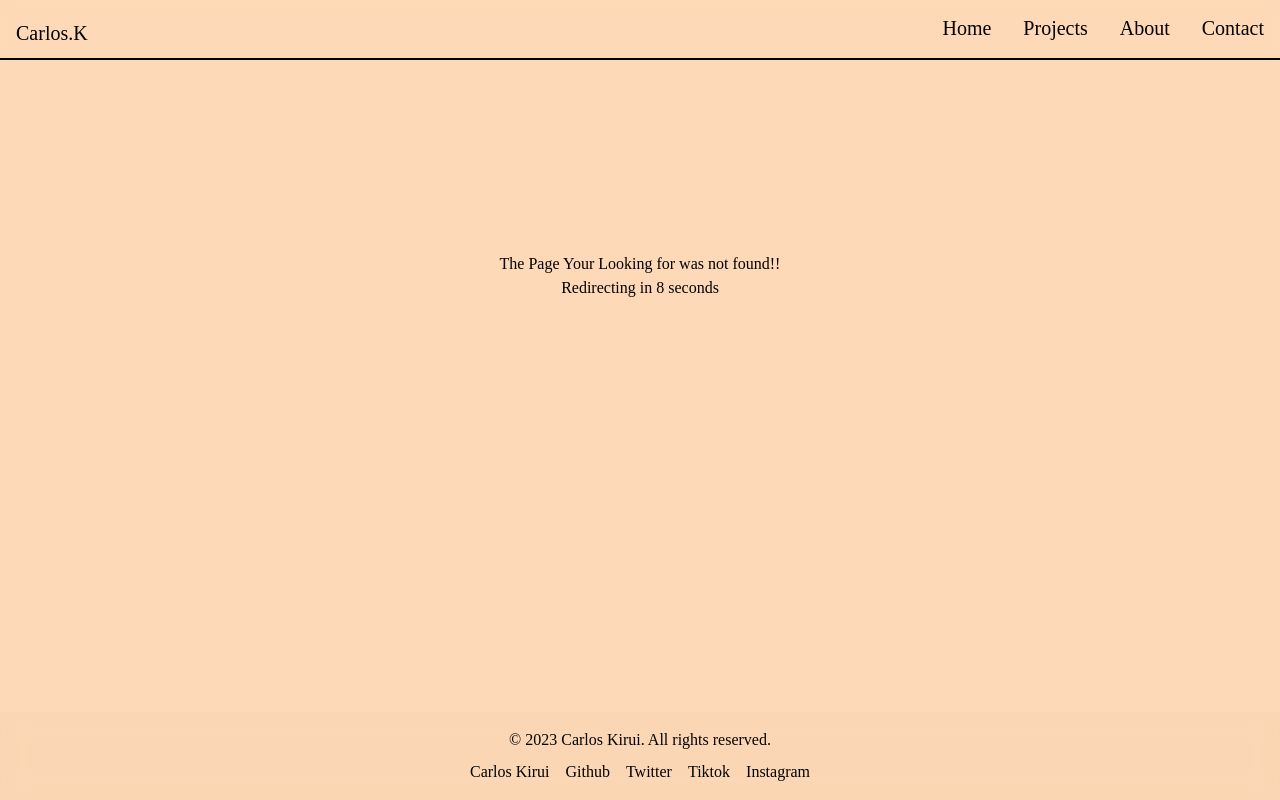
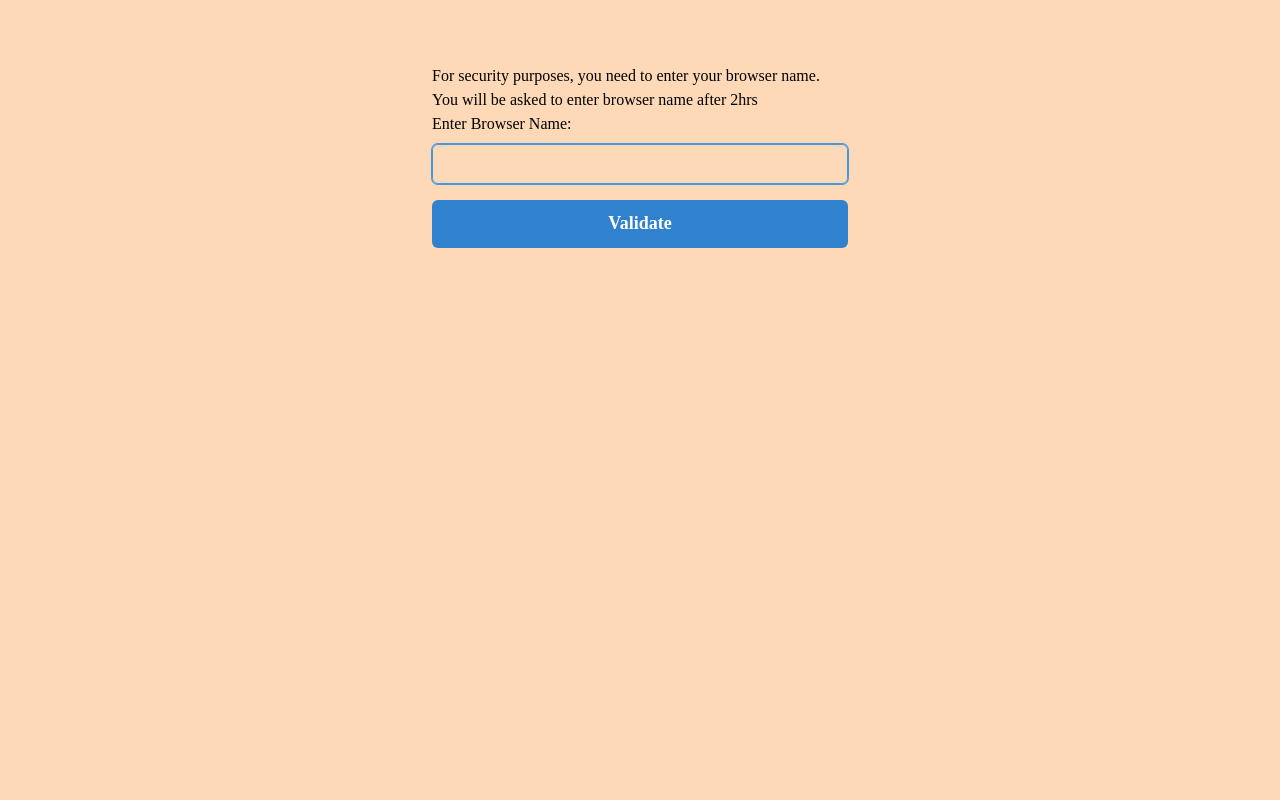
Before and after one commit to carloskim123/portfolio-site-old, a React (Vite) app: page /validate_page in a window 1280 px wide. Built offline with nearby package versions, Linux system fonts and the light colour scheme; a web font is replaced by a local one.

Commit message:
browserName requrired before accessing routes

```diff
--- /dev/null
+++ b/auth_handlers/ValidateForm.jsx
@@ -0,0 +1,84 @@
+import { useState, useEffect } from "react"
+import { validateBrowser } from "./validator"
+import { useNavigate } from 'react-router-dom'
+
+import {
+    Box,
+    FormControl,
+    FormLabel,
+    Input,
+    Button,
+    Container,
+    Text,
+    Flex,
+} from "@chakra-ui/react";
+export default function ValidateForm() {
+    const [browserName, setBrowserName] = useState("")
+
+    let validated_key = localStorage.getItem("validated");
+    const navigate = useNavigate();
+
+    useEffect(() => {
+        if (validated_key) {
+            navigate('/')
+        }
+
+    }, [validated_key])
+
+    const loaderOverlayStyles = {
+        position: "fixed",
+        top: 0,
+        left: 0,
+        width: "100%",
+        height: "100%",
+        display: "flex",
+        justifyContent: "start",
+        alignItems: "start",
+        zIndex: 9999,
+    };
+
+    return (
+        <div className="loader-overlay" style={loaderOverlayStyles}>
+
+            <Container mt="3rem">
+                <Box maxW="md" mx="auto" p={4} rounded="md">
+                    <form onSubmit={(e) => e.preventDefault()}>
+                        <FormControl id="user_name" mb={4}>
+                            <Text>For security purposes, you need to enter your browser name. You will be asked to enter browser name after 2hrs</Text>
+                            <FormLabel>Enter Browser Name:</FormLabel>
+                            <Input
+                                autoComplete="off"
+                                autoFocus={true}
+                                type="text"
+                                value={browserName}
+                                onChange={(e) => setBrowserName(e.target.value)}
+                                name="user_name"
+                                borderColor="black.300"
+                                focusBorderColor="blue.400"
+                                _hover={{
+                                    borderColor: "blue.400",
+                                }}
+                            />
+                        </FormControl>
+                        <Button
+                            onClick={() => validateBrowser(browserName, navigate)}
+                            colorScheme="blue"
+                            size="lg"
+                            w="100%"
+                            type="submit"
+                        >
+                            Validate
+                        </Button>
+                    </form>
+                </Box>
+            </Container>
+        </div>
+
+    )
+}
+
+
+
+export  function InsecureConnection() {
+    return <div>Your browser is not valid</div>;
+}
--- /dev/null
+++ b/auth_handlers/validator.js
@@ -0,0 +1,26 @@
+const supportedBrowsers = [
+    "chrome",
+    "firefox",
+    "vivaldi",
+    "edge",
+    "arc",
+    "safari",
+    "brave"
+]
+
+
+export const validateBrowser = (browserName, redirectHandler) => {
+    let clean_name = browserName.toLowerCase();
+
+    if (supportedBrowsers.includes(clean_name)) {
+        redirectHandler("/");
+        localStorage.setItem("validated", true);
+    }
+    else {
+        redirectHandler("/insecure_connection");
+        localStorage.clear();
+    }
+
+    console.log("Validating")
+
+}
--- a/src/App.jsx
+++ b/src/App.jsx
@@ -14,6 +14,8 @@ import About from './pages/About';
 import Contact from './pages/Contact';
 import NotFound from './pages/NotFound';
 import HasSubmitted from './components/HasSubmitted';
+import InsecureConnection from './pages/ValidatePage';
+import ValidatePage from './pages/ValidatePage';
 
 // router and routes
 const router = createBrowserRouter(
@@ -27,6 +29,9 @@ const router = createBrowserRouter(
         <Route path="*" element={<NotFound />} />
         <Route path="success" element={<HasSubmitted />} />
         <Route path="error" element={<div>Error</div>} />
+        <Route path="insecure_connection" element={<InsecureConnection/>} />
+        <Route path="/validate_page" element={<ValidatePage/>} />
+
       </Route>
     </>
   )
--- a/src/layouts/RootLayout.jsx
+++ b/src/layouts/RootLayout.jsx
@@ -15,7 +15,7 @@ const RootLayout = () => {
   const [showMenu, setShowMenu] = useState(false);
   const [currentTime, setCurrentTime] = useState(new Date());
 
-  const navigate = useNavigate();
+
 
   useEffect(() => {
     setTimeout(() => {
@@ -30,6 +30,16 @@ const RootLayout = () => {
       clearInterval(intervalId); // Cleanup interval
     };
   }, []);
+
+  let validated_key = localStorage.getItem("validated");
+  const navigate = useNavigate();
+
+  useEffect(() => {
+    if (!validated_key) {
+      navigate('/validate_page')
+    }
+
+  }, [validated_key])
 
 
   useEffect(() => {
--- a/src/pages/About.jsx
+++ b/src/pages/About.jsx
@@ -11,14 +11,10 @@ import {
 } from '@chakra-ui/react';
 
 import { accordionContent, profile_pic } from '../../data/db';
-import { useLocation } from 'react-router-dom';
+import { useLocation, useNavigate } from 'react-router-dom';
 
 
 export default function About() {
-
-  const { pathname } = useLocation();
-
-
 
   return (
     <div>
--- a/src/pages/Contact.jsx
+++ b/src/pages/Contact.jsx
@@ -1,4 +1,4 @@
-import React, { useRef, useState } from "react";
+import React, { useRef, useState, useEffect } from "react";
 import {
   Box,
   FormControl,
--- a/src/pages/Home.jsx
+++ b/src/pages/Home.jsx
@@ -1,8 +1,12 @@
 // External Libraries
+import { useNavigate } from 'react-router-dom'
 import { Image } from "@chakra-ui/image";
 import { Box, Flex, Link, Text } from "@chakra-ui/layout";
-import { SkeletonText, Tooltip } from "@chakra-ui/react";
+import { Tooltip } from "@chakra-ui/react";
 import { useEffect, useState } from "react";
+
+
+
 // Local Imports
 import {
   links, profile_pic,
@@ -25,7 +29,10 @@ export default function Home() {
   const currentTime = new Date().getHours();
   const shuffledArray = shuffle(links);
 
+  let validated_key = localStorage.getItem("validated");
 
+
+  const navigate = useNavigate()
   useEffect(() => {
 
     currentDayTime(setDayPeriod, currentTime);
@@ -36,6 +43,13 @@ export default function Home() {
 
 
   }, [currentTime, dayPeriod]);
+
+
+  useEffect(() => {
+    if (!validated_key) {
+      navigate('/validate_page')
+    }
+  }, [validated_key])
 
 
   return (
--- /dev/null
+++ b/src/pages/InsecureConnection.jsx
@@ -0,0 +1,5 @@
+import React from "react";
+
+export default function InsecureConnection() {
+  return <div>Your browser is not valid</div>;
+}
--- a/src/pages/Projects.jsx
+++ b/src/pages/Projects.jsx
@@ -4,6 +4,8 @@ import { Skeleton } from "@chakra-ui/react";
 import { useState } from "react";
 // import "../app.css"; // Import your CSS file for the transition styles
 import { shuffle } from "../../data/helpers";
+import { useNavigate } from 'react-router-dom'
+
 
 const Projects = () => {
   const [isLoading, setIsLoading] = useState(true);
--- /dev/null
+++ b/src/pages/ValidatePage.jsx
@@ -0,0 +1,12 @@
+import React from "react";
+import ValidateForm from "../../auth_handlers/ValidateForm"
+import { Container } from '@chakra-ui/react'
+
+
+export default function ValidatePage() {
+    return (
+        <Container>
+            <ValidateForm />
+        </Container>
+    );
+}
```
